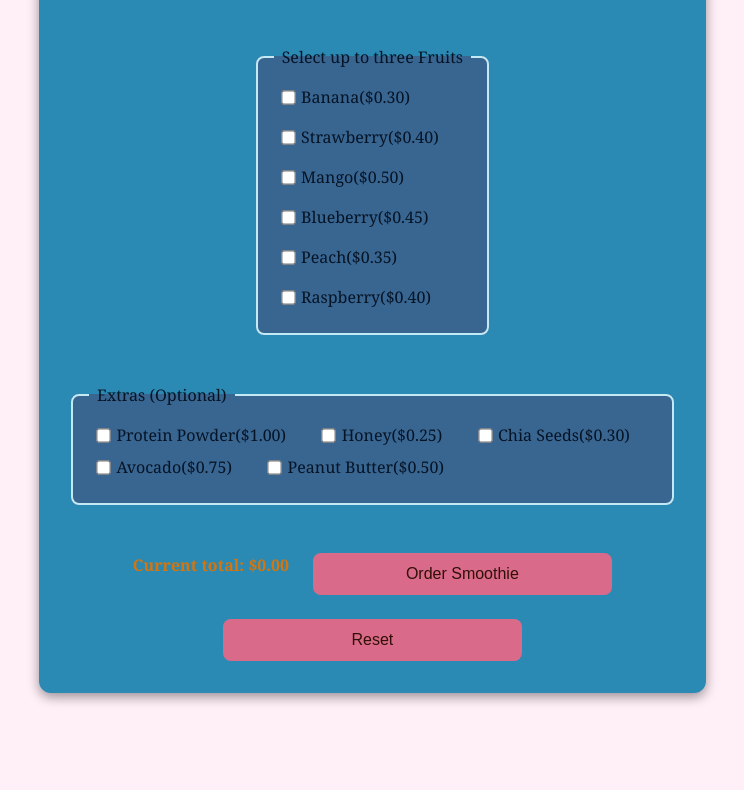
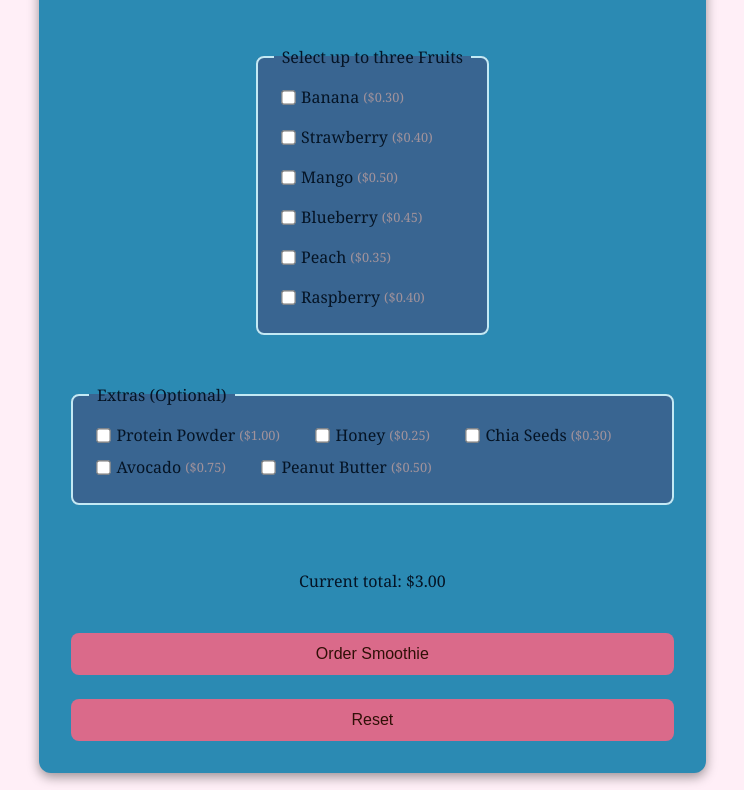
Before and after one commit to Afia-Yeboah/comp1073Assign2, a plain HTML site: page index.html in a window 1280 px wide. Shown: the part 680-1470 px from the top of the page, without its empty margins (101-845 px from the left). Before the commit the page ends 1405 px from the top, so only its background shows below. Drawn offline with Linux system fonts and the light colour scheme.

Commit message:
Added Styling to prices and ltotal

```diff
--- a/css/styles.css
+++ b/css/styles.css
@@ -162,14 +162,23 @@
     gap: 0.5rem;
 }
 
+/* styling prices and live total */
 .live-total {
-    font-weight: bold;
-    margin-bottom: 1rem;
-    color: var(--highlight);
+    width: 100%;
+    text-align: center;
+    margin: 1rem 0;
+    color: var(--dark-text);
 }
+
+.price {
+    font-size: 0.8rem;
+    color: rgba(186, 157, 157, 0.8);
+    margin-left: 0.25rem;
+}
+
 /* Styling buttons */
 #smoothieForm button {
-    width: 49.6%;
+    width: 100%;
     padding: 0.75rem;
     border: none;
     border-radius: 8px;
--- a/js/script.js
+++ b/js/script.js
@@ -87,7 +87,7 @@
 
 // fruit checkboxes
 const fruitElement = document.getElementsByName('fruit');
-for (let i = 0; i < fruitEls.length; i++) {
+for (let i = 0; i < fruitElement.length; i++) {
   fruitElement[i].addEventListener('change', calculateTotal);
 }
 
@@ -128,6 +128,7 @@
     document.getElementById("customerName").style.border = "";
     document.getElementById("base").style.border = "";
     document.getElementById("fruitsBox").style.border = "";
+    document.getElementById("liveTotal").textContent = "Current total: $0.00";
 };
 
 // Using an event listener to listen for form submission
```
